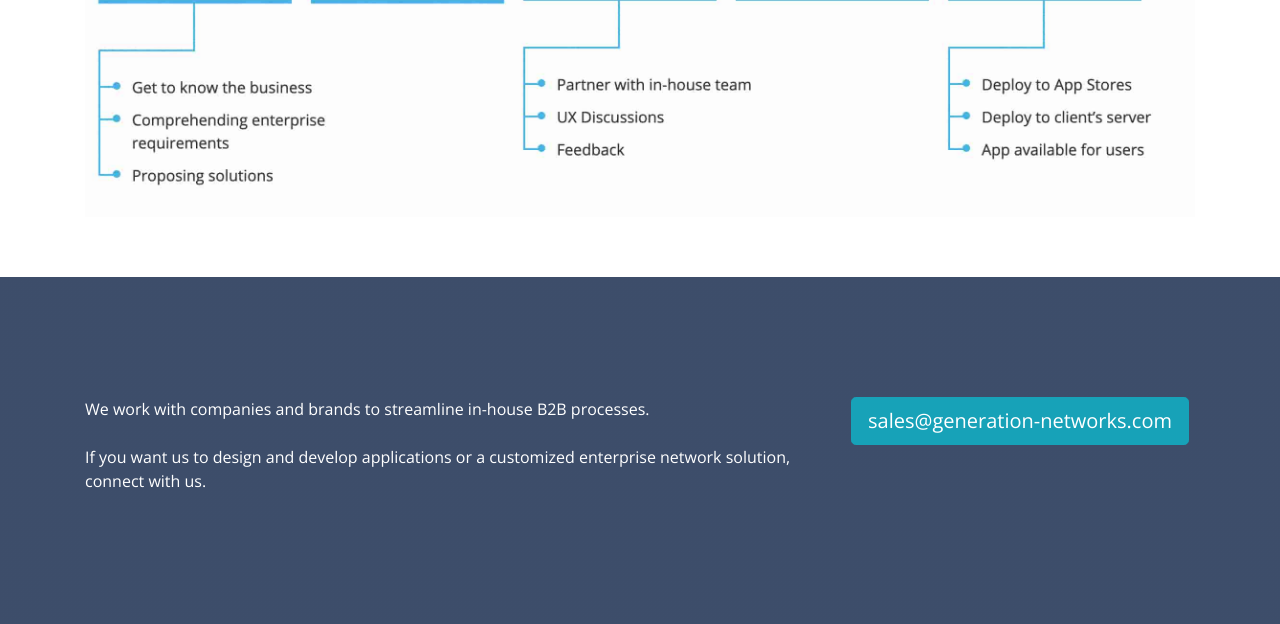
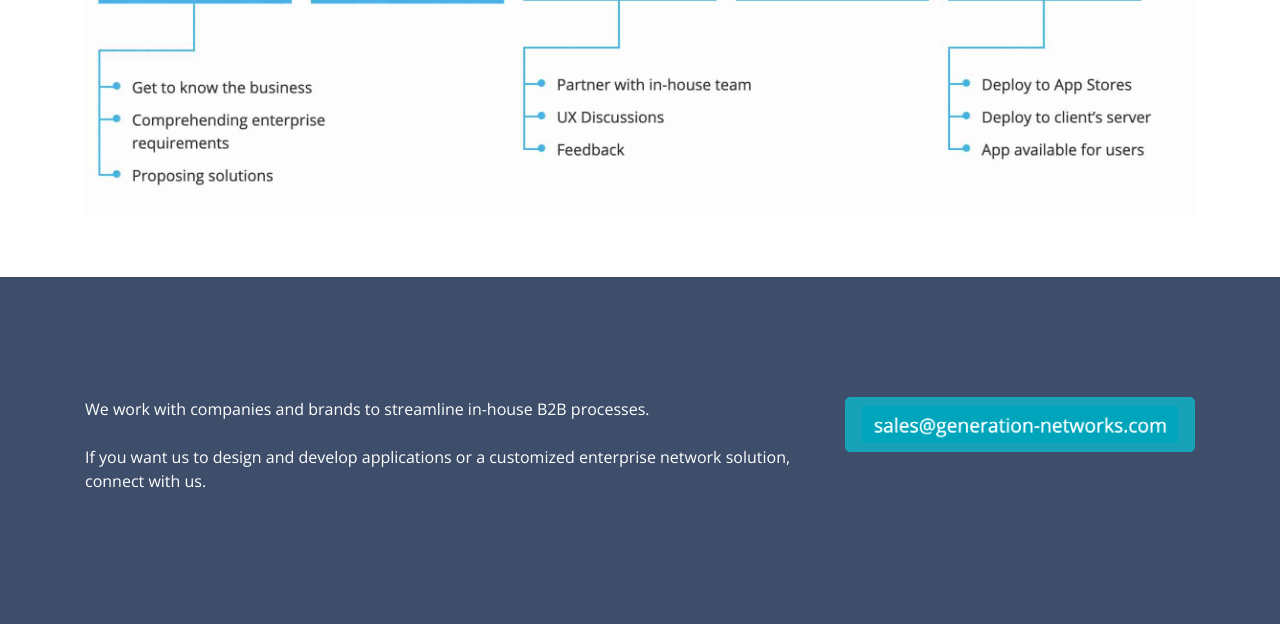
Before and after one commit to gen-net/works, a plain HTML site: page index.html in a window 1280 px wide. Shown: the part 2515-3139 px from the top of the page. Drawn offline with nearby package versions, Linux system fonts and the light colour scheme.

Commit message:
Update index.html

```diff
--- a/index.html
+++ b/index.html
@@ -118,7 +118,7 @@
 							<br>
 							<br>If you want us to design and develop applications or a customized enterprise network solution, connect with us.</p>
 					</div>
-					<div class="col-lg-4 text-center text-lg-middle"> <a class="btn btn-info btn-lg align-middle" href="#cta">sales@generation-networks.com</a>
+					<div class="col-lg-4 text-center text-lg-middle"> <a class="btn btn-info btn-lg align-middle" href="#cta"><img src="assets/img/cta.png" class="img-fluid animated"></a>
 					</div>
 				</div>
 			</div>
```
